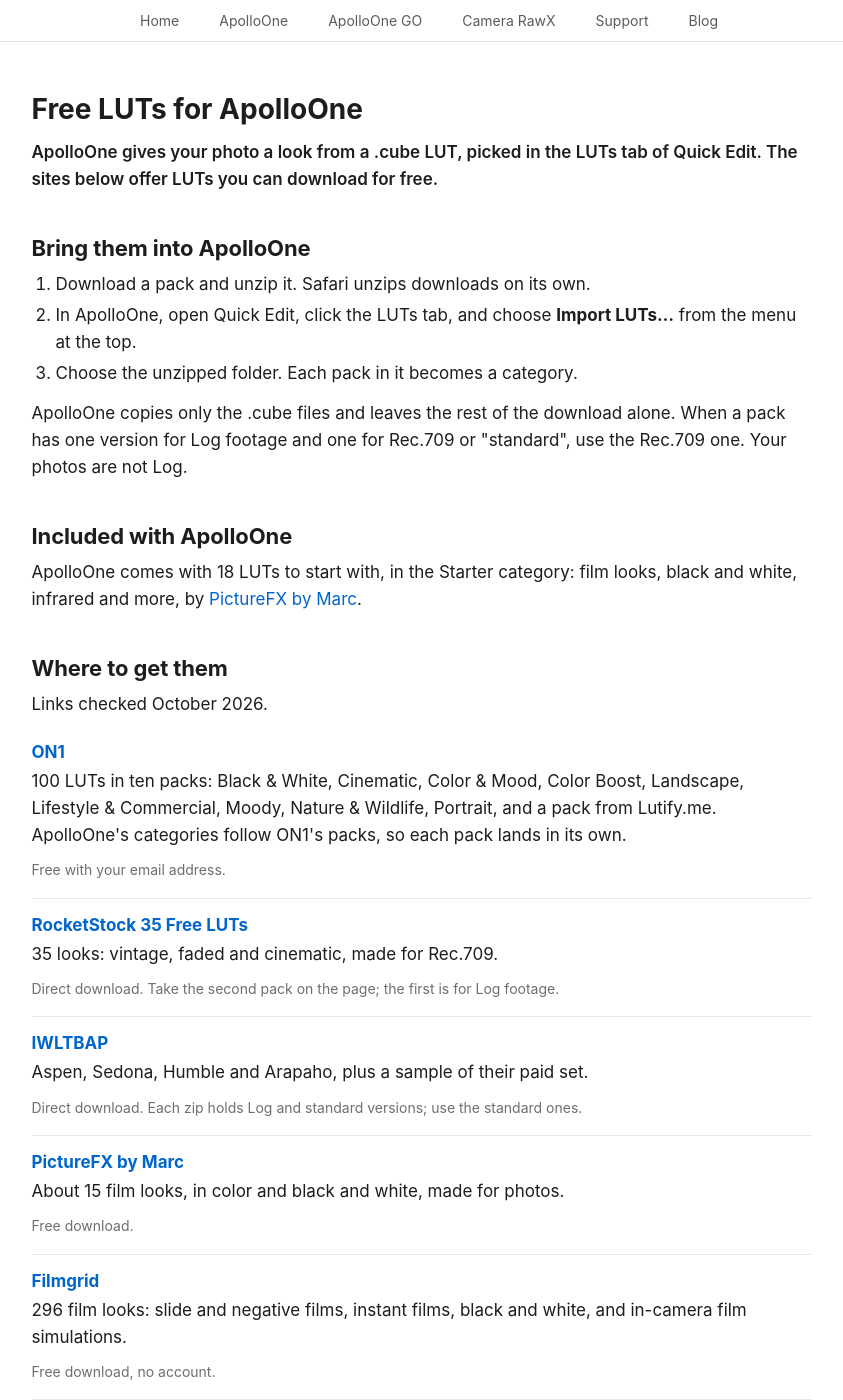
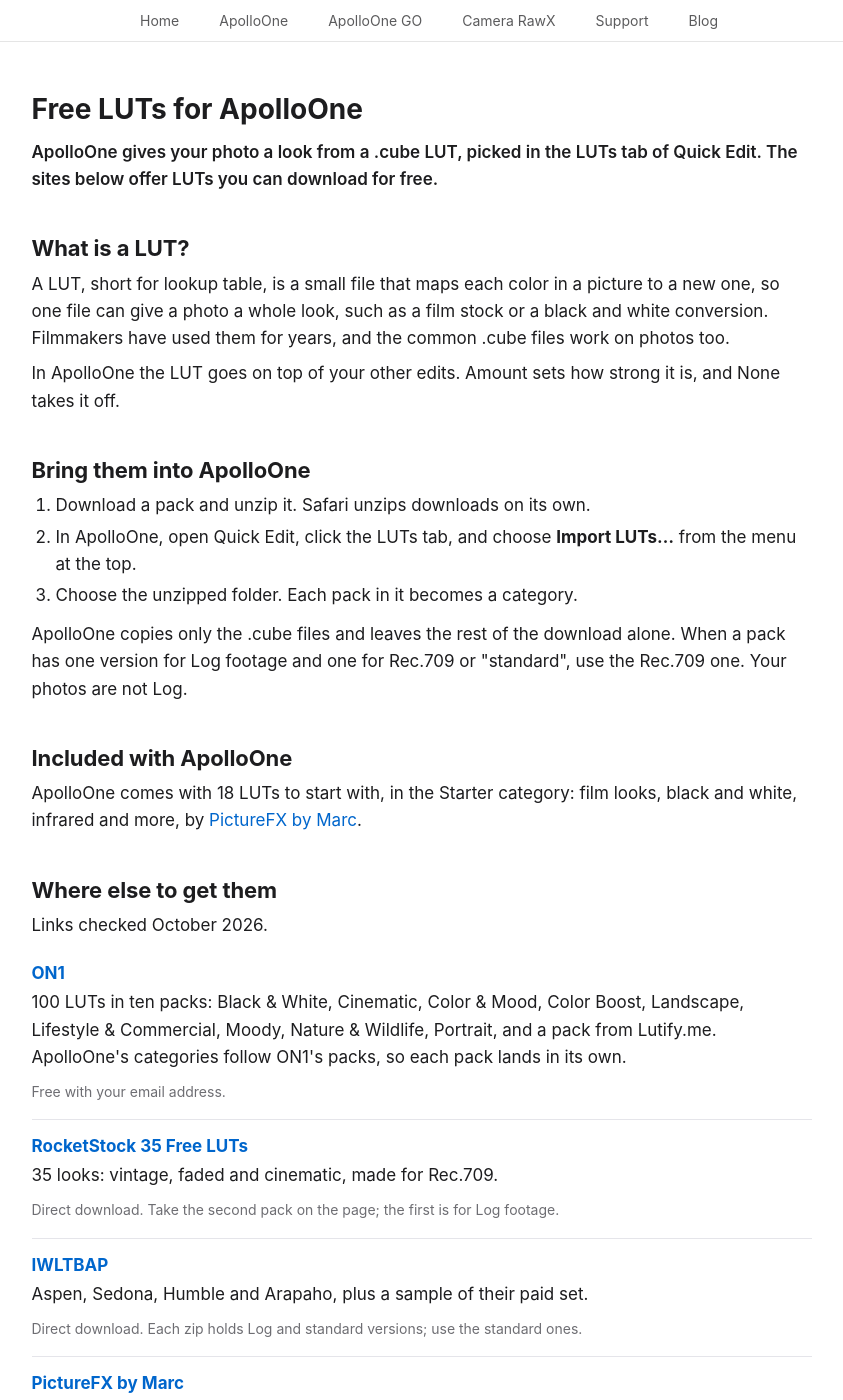
Before and after one commit to anogeissus/anogeissus.com, a Jekyll site: the page apolloone-free-luts.html, which Jekyll copies as it is, in a window 1280 px wide and 1400 px high. Shown: the whole window, without its empty margins (211-1054 px from the left). Built offline with Jekyll 4.4.1, drawn with Linux system fonts in a browser that asks for light colours; some web fonts are replaced.

Commit message:
apolloone-free-luts.html: a short "What is a LUT?" section under the intro (Albert msg 38432 "write a quick one on top to explain to users what is a LUT"), and "Where to get them" now reads "Where else to get them" (msg 38434), since the starter LUTs come first; msg 38436 "push pls".

```diff
--- a/apolloone-free-luts.html
+++ b/apolloone-free-luts.html
@@ -124,6 +124,10 @@
         <h1>Free LUTs for ApolloOne</h1>
         <p class="article-deck">ApolloOne gives your photo a look from a .cube LUT, picked in the LUTs tab of Quick Edit. The sites below offer LUTs you can download for free.</p>
 
+        <h2>What is a LUT?</h2>
+        <p>A LUT, short for lookup table, is a small file that maps each color in a picture to a new one, so one file can give a photo a whole look, such as a film stock or a black and white conversion. Filmmakers have used them for years, and the common .cube files work on photos too.</p>
+        <p>In ApolloOne the LUT goes on top of your other edits. Amount sets how strong it is, and None takes it off.</p>
+
         <h2>Bring them into ApolloOne</h2>
         <ol>
             <li>Download a pack and unzip it. Safari unzips downloads on its own.</li>
@@ -135,7 +139,7 @@
         <h2>Included with ApolloOne</h2>
         <p>ApolloOne comes with 18 LUTs to start with, in the Starter category: film looks, black and white, infrared and more, by <a href="https://marcrphoto.wordpress.com" target="_blank" rel="noopener">PictureFX by Marc</a>.</p>
 
-        <h2>Where to get them</h2>
+        <h2>Where else to get them</h2>
         <p class="lut-stamp">Links checked October 2026.</p>
 
         <div class="lut-source">
```
